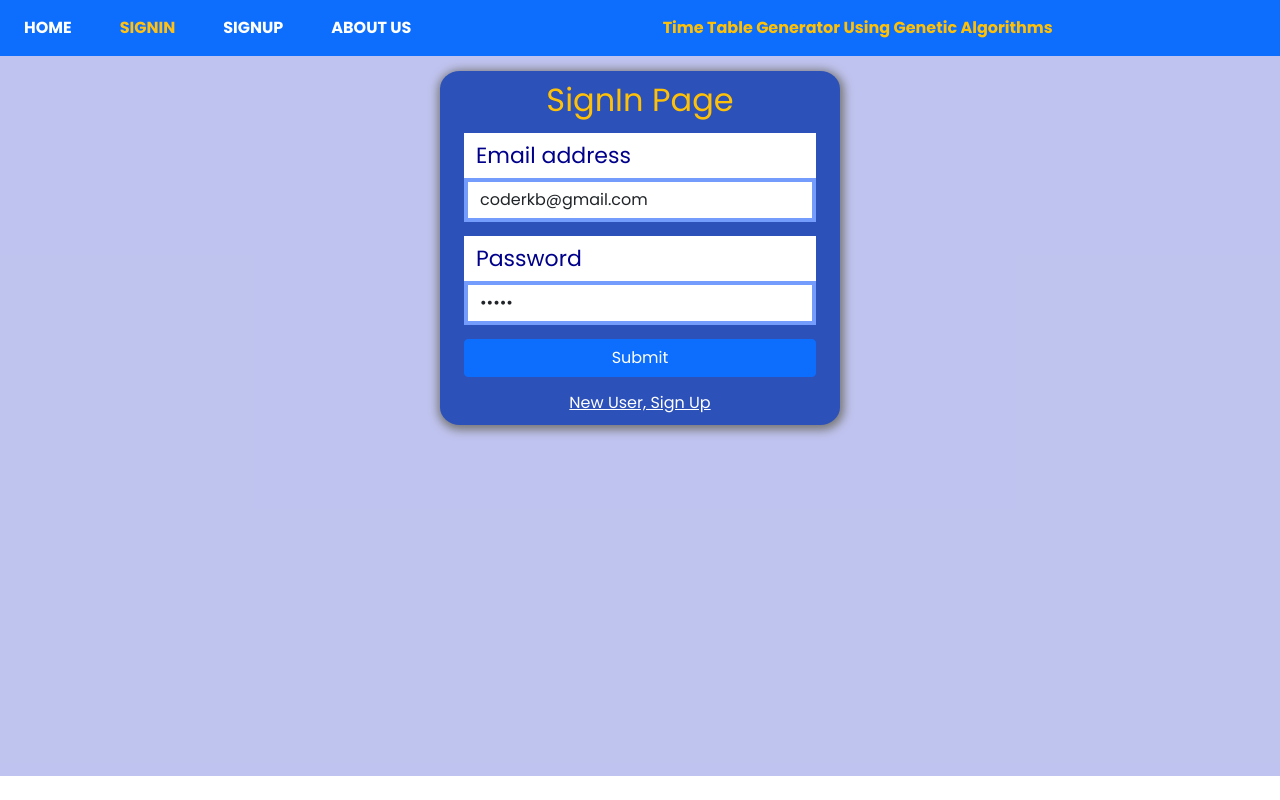
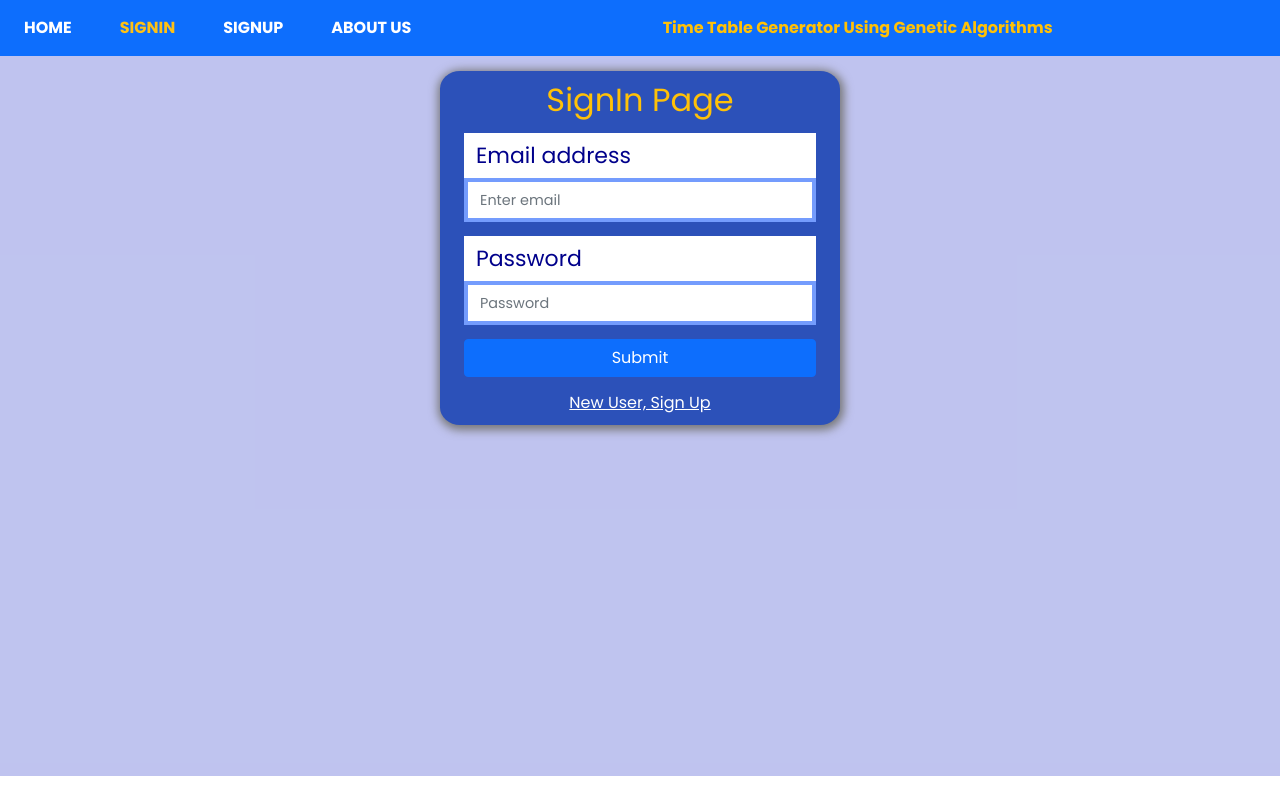
Before and after one commit to coder-KB/finalYearProject, a React (Create React App) app in the folder frontend/: page /signin in a window 1280 px wide. Built offline with nearby package versions, Linux system fonts and the light colour scheme.

Commit message:
updated signin page

```diff
--- a/frontend/src/components/ui/SignIn.js
+++ b/frontend/src/components/ui/SignIn.js
@@ -6,8 +6,8 @@ import "./SignInUp.css";
 
 const SignIn = () => {
     const [userDetails, setUserDetails] = useState({
-        email: "coderkb@gmail.com",
-        password: "12345",
+        email: "",
+        password: "",
         didRedirect: false,
         error: "",
     });
```
